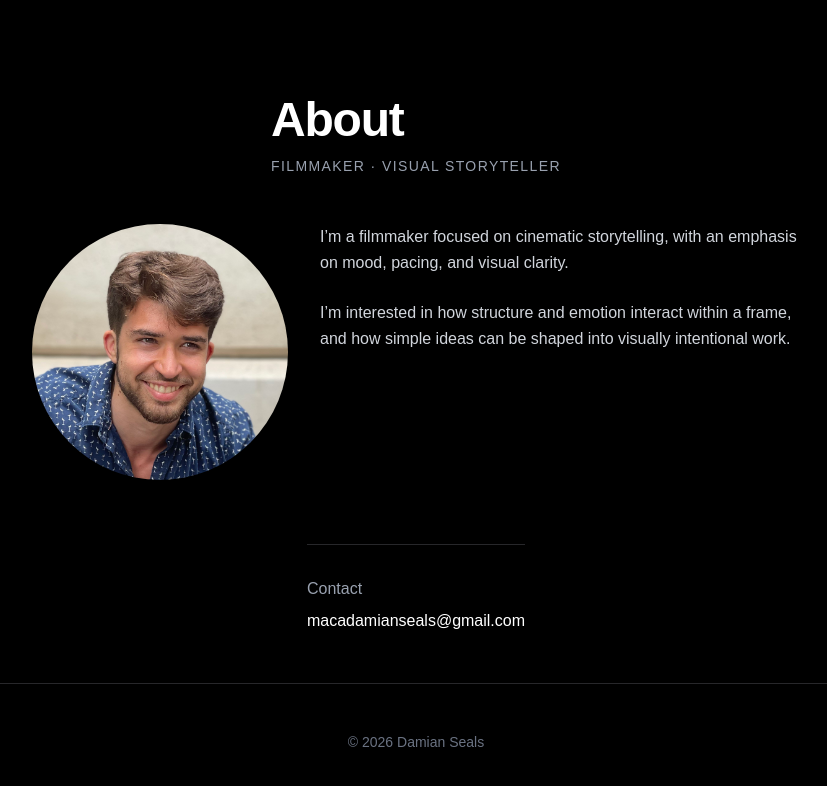
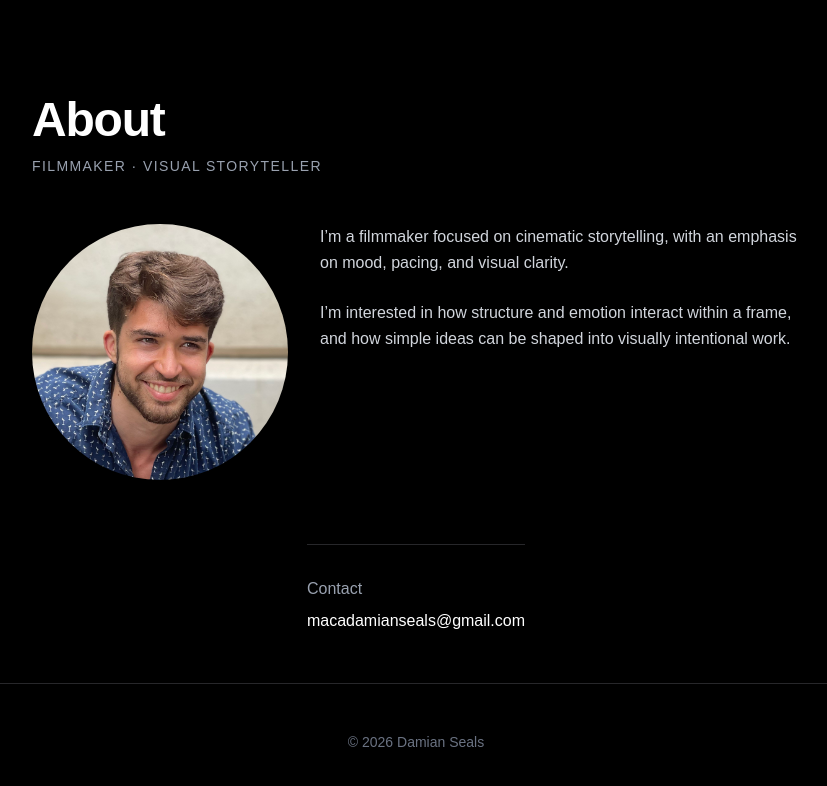
Before and after one commit to dseals3/film-code-portfolio, a Next.js app: page /about in a window 1280 px wide. Shown: the top 786 px of the page, without its empty margins (224-1051 px from the left). Built offline with nearby package versions, Linux system fonts and the light colour scheme.

Commit message:
fixed about header

```diff
--- a/app/about/page.tsx
+++ b/app/about/page.tsx
@@ -2,7 +2,7 @@ export default function About() {
   return (
     <main className="min-h-screen flex flex-col bg-black text-white px-6 pt-24">
         {/* HEADER */}
-        <div className="max-w-3xl mx-auto">
+        <div className="max-w-3xl mx-auto w-full">
             <h1 className="text-4xl md:text-5xl font-semibold tracking-tight">
                 About
             </h1>
@@ -12,7 +12,7 @@ export default function About() {
             </p>
         </div>
         {/* IMAGE + TEXT BLOCK */}
-        <div className="max-w-3xl mx-auto mt-12 flex flex-col md:flex-row items-start gap-8">
+        <div className="max-w-3xl mx-auto w-full mt-12 flex flex-col md:flex-row items-start gap-8">
 
             {/* IMAGE */}
             <div className="md:w-1/3 flex-shrink-0">
```
